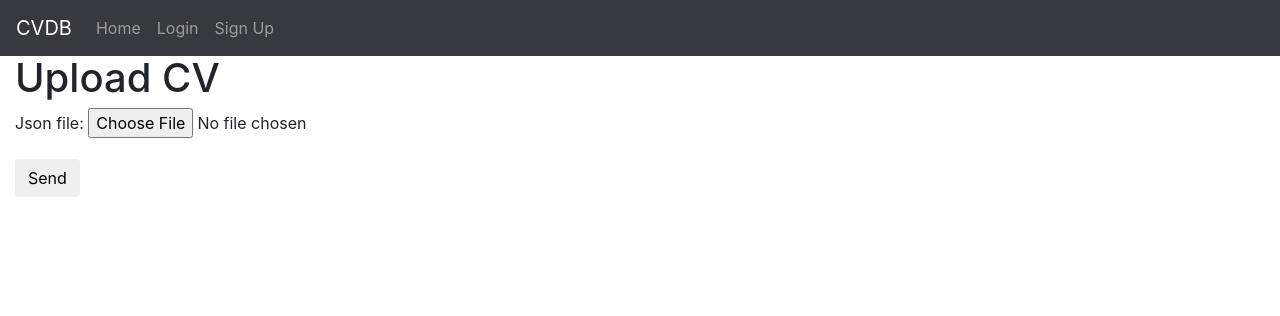
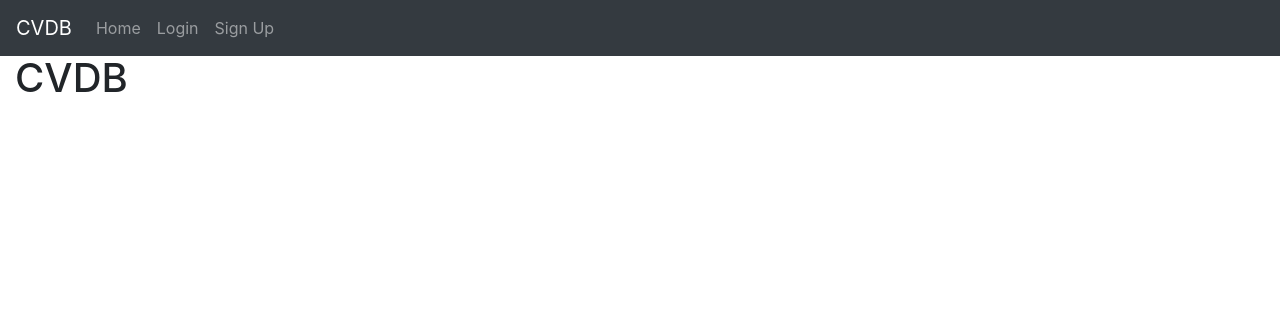
Before and after one commit to jarnoln/cvdb, a Django app: page /upload/ in a window 1280 px wide. Shown: the top 316 px of the page. Run offline with Django 3.2, Linux system fonts and the light colour scheme; some libraries are stand-ins or nearby versions.

Commit message:
Show upload form only if logged in

```diff
--- a/viewcv/templates/viewcv/upload.html
+++ b/viewcv/templates/viewcv/upload.html
@@ -1,13 +1,18 @@
 {% extends "viewcv/base.html" %}
+{% load i18n %}
 
 {% block title %}Upload CV{% endblock %}
 {% block content %}
-<h1> Upload CV </h1>
+<h1> CVDB </h1>
+
+{% if user.is_authenticated %}
+<h2> {% trans "Upload CV" %} </h2>
 
 <form method="POST" enctype="multipart/form-data">
     {% csrf_token %}
     {{ form.as_p }}
-    <button class="save btn btn-default">Send</button>
+    <button class="save btn btn-primary">{% trans "Send" %}</button>
 </form>
+{% endif %}
 
 {% endblock content %}
--- a/viewcv/urls.py
+++ b/viewcv/urls.py
@@ -4,5 +4,5 @@ from .views import HomeView, UploadCvView
 
 urlpatterns = [
     url(r'^upload/$', UploadCvView.as_view(), name='upload'),
-    url(r'^$', HomeView.as_view(), name='home'),
+    url(r'^$', UploadCvView.as_view(), name='home'),
 ]
--- a/viewcv/views.py
+++ b/viewcv/views.py
@@ -5,12 +5,13 @@ from django.views.generic.edit import FormView
 from api01.views import create_resume
 
 
-class HomeView(TemplateView):
-    template_name = 'viewcv/home.html'
+class UploadForm(forms.Form):
+    json_file = forms.FileField(label='Resume')
 
 
-class UploadForm(forms.Form):
-    json_file = forms.FileField()
+class HomeView(FormView):
+    template_name = 'viewcv/home.html'
+    form_class = UploadForm
 
 
 class UploadCvView(FormView):
```
Also changed, not shown: viewcv/tests/test_home.py (+1 -1 lines), viewcv/tests/test_upload_cv.py (+1 -1 lines).
